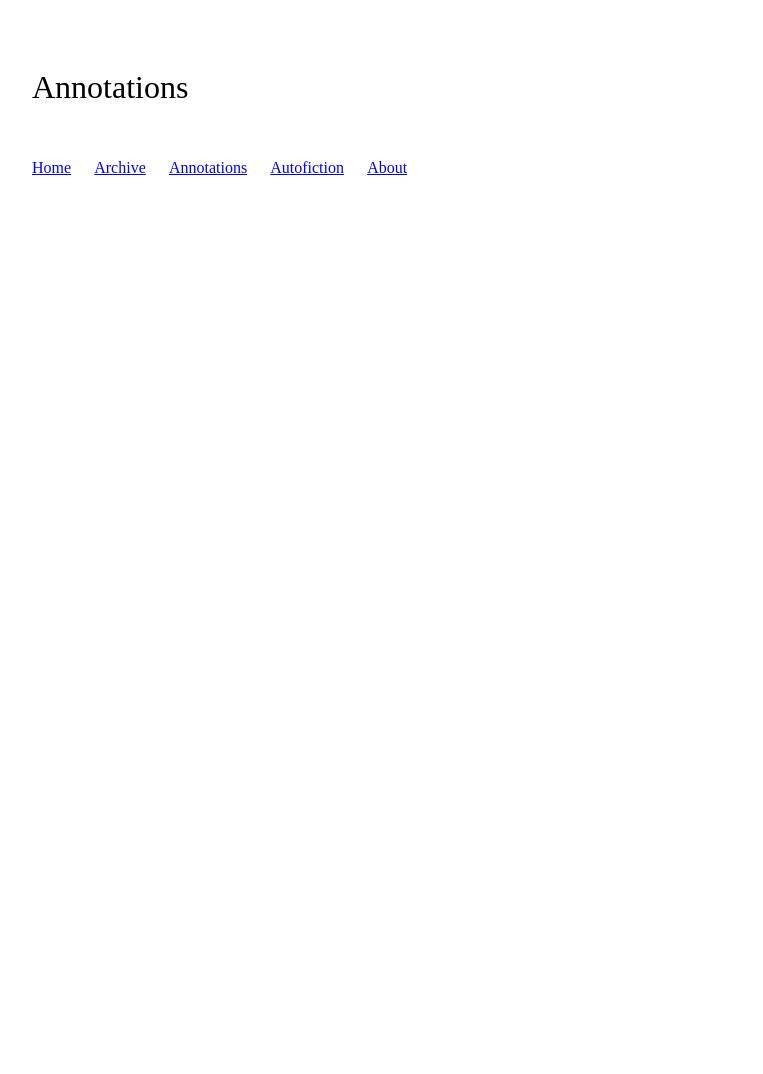
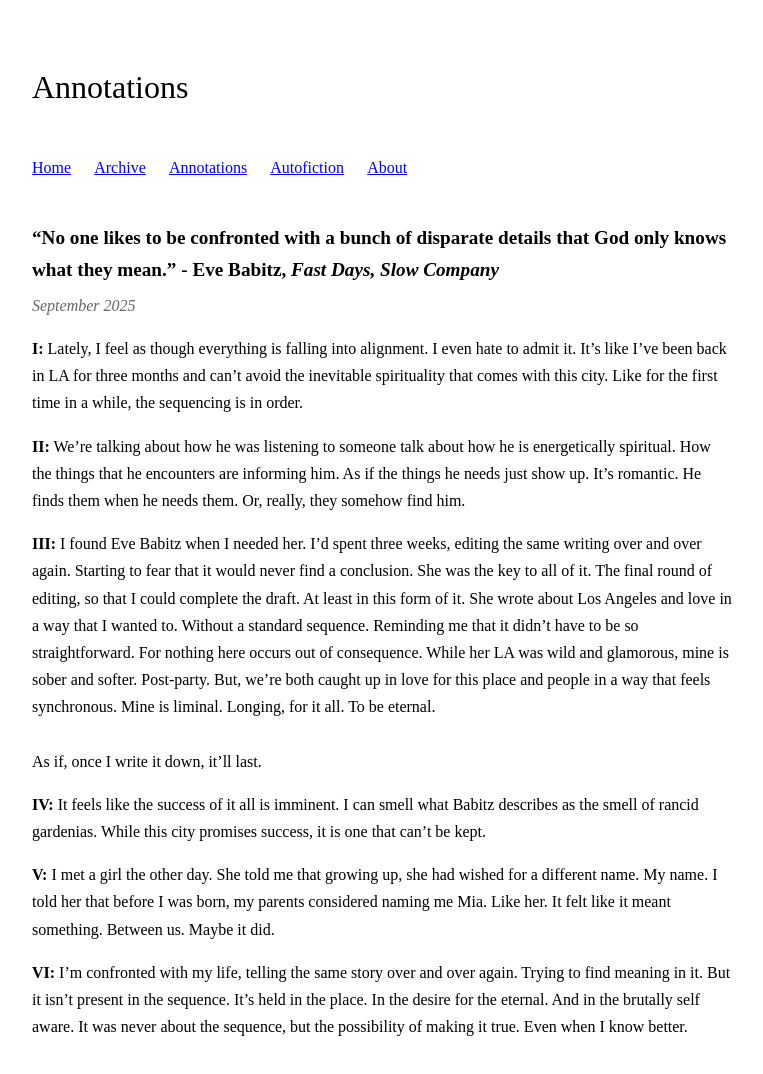
Before and after one commit to lenaoldfield/motheroftheworld, a plain HTML site: page annotations.html in a window 1280 px wide. Shown: the whole page, without its empty margins (258-1021 px from the left). Before the commit the page ends 800 px from the top, so only its background shows below. Drawn offline with Linux system fonts and the light colour scheme.

Commit message:
Update annotations.html

```diff
--- a/annotations.html
+++ b/annotations.html
@@ -60,10 +60,14 @@
 
   <!-- ✍️ Essay Entry -->
   <div class="essay">
-    <div class="essay-title"></div>
-    <div class="essay-date"></div>
-    <p>
-      </p>
+    <div class="essay-title">“No one likes to be confronted with a bunch of disparate details that God only knows what they mean.” - Eve Babitz, <em>Fast Days, Slow Company</em></div>
+    <div class="essay-date">September 2025</div>
+    <p><strong>I:</strong> Lately, I feel as though everything is falling into alignment. I even hate to admit it. It’s like I’ve been back in LA for three months and can’t avoid the inevitable spirituality that comes with this city. Like for the first time in a while, the sequencing is in order.</p>
+    <p><strong>II:</strong> We’re talking about how he was listening to someone talk about how he is energetically spiritual. How the things that he encounters are informing him. As if the things he needs just show up. It’s romantic. He finds them when he needs them. Or, really, they somehow find him.</p>
+    <p><strong>III:</strong> I found Eve Babitz when I needed her. I’d spent three weeks, editing the same writing over and over again. Starting to fear that it would never find a conclusion. She was the key to all of it. The final round of editing, so that I could complete the draft. At least in this form of it. She wrote about Los Angeles and love in a way that I wanted to. Without a standard sequence. Reminding me that it didn’t have to be so straightforward. For nothing here occurs out of consequence. While her LA was wild and glamorous, mine is sober and softer. Post-party. But, we’re both caught up in love for this place and people in a way that feels synchronous. Mine is liminal. Longing, for it all. To be eternal. <br><br>As if, once I write it down, it’ll last.</p>
+    <p><strong>IV:</strong> It feels like the success of it all is imminent. I can smell what Babitz describes as the smell of rancid gardenias. While this city promises success, it is one that can’t be kept.</p>
+    <p><strong>V:</strong> I met a girl the other day. She told me that growing up, she had wished for a different name. My name. I told her that before I was born, my parents considered naming me Mia. Like her. It felt like it meant something. Between us. Maybe it did.</p>
+    <p><strong>VI:</strong> I’m confronted with my life, telling the same story over and over again. Trying to find meaning in it. But it isn’t present in the sequence. It’s held in the place. In the desire for the eternal. And in the brutally self aware. It was never about the sequence, but the possibility of making it true. Even when I know better.</p>
   </div>
 
   <!-- ➕ Add more essays by copying below -->
@@ -71,8 +75,7 @@
   <div class="essay">
     <div class="essay-title"></div>
     <div class="essay-date"></div>
-    <p>
-       </p>
+    <p></p>
   </div>
 
 </body>
```
